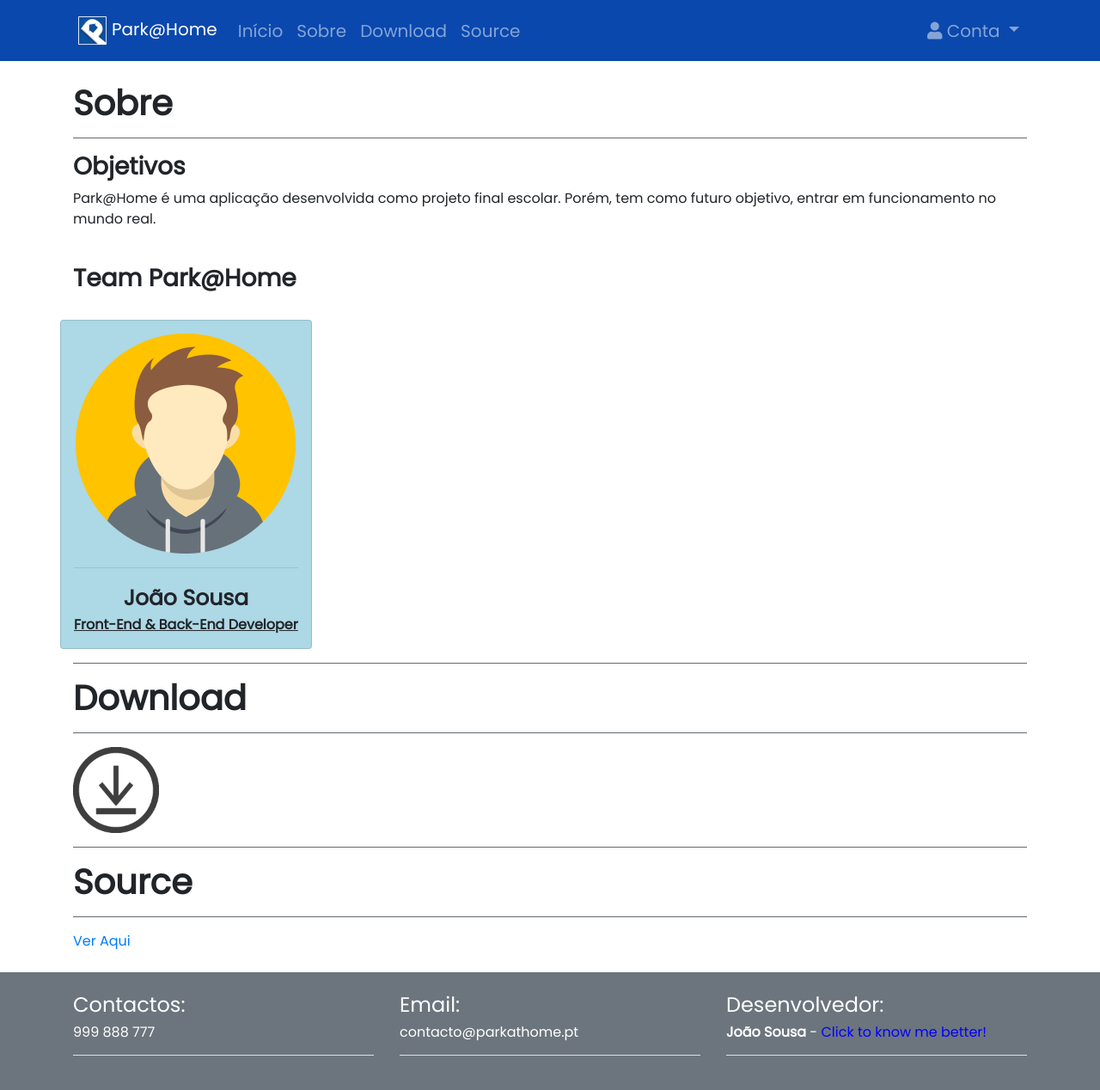
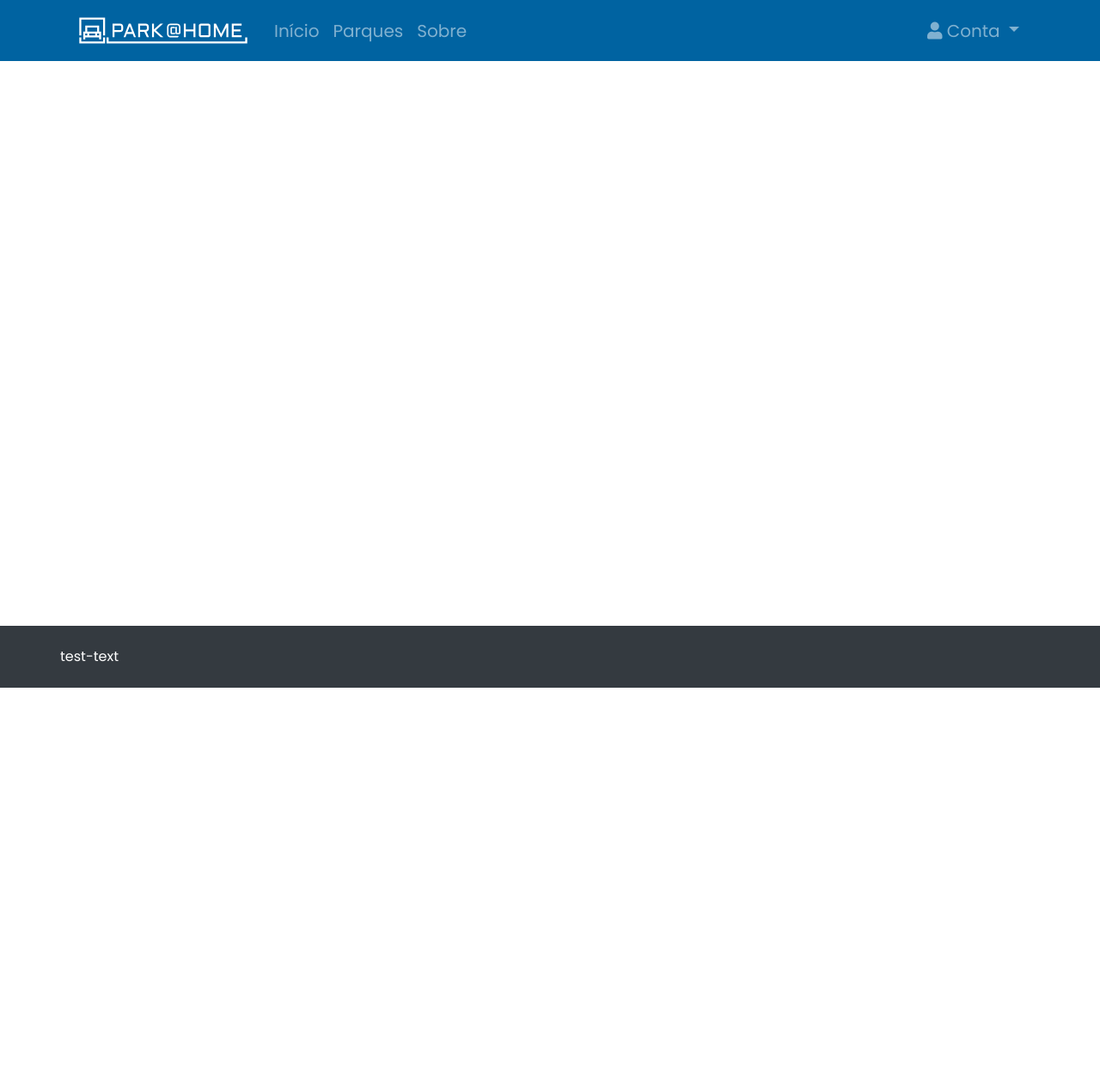
Before and after one commit to FlawlessPT/ParkAtHome-Website_New, a PHP site: page /Inicio/index.php in a window 1280 px wide. Shown: the whole page at 86% size. After the commit the page ends 800 px from the top, so only its background shows below. Run offline with PHP 8.4, Linux system fonts and the light colour scheme; some libraries are stand-ins or nearby versions.

Commit message:
Updated visuals to new version

```diff
--- a/Footer/footer.php
+++ b/Footer/footer.php
@@ -1,22 +1,8 @@
-<!-- style="position: fixed; bottom: 0px;" -->
-<footer class="footer bg-secondary text-white py-4 w-100" style="position: fixed; bottom: 0px;"><!-- REMOVE STYLE TAG -->
+<footer class="footer bg-dark text-white py-4 w-100" style="position: fixed; bottom: 0px;">
+    <!-- REMOVE STYLE TAG -->
     <div class="container">
         <div class="row">
-            <div class="col-lg-4">
-                <h4>Contactos: </h4>
-                <h6>999 888 777</h6>
-                <hr class="bg-light">
-            </div>
-            <div class="col-lg-4">
-                <h4>Email: </h4>
-                <h6>contacto@parkathome.pt</h6>
-                <hr class="bg-light">
-            </div>
-            <div class="col-lg-4">
-                <h4>Desenvolvedor: </h4>
-                <h6><b>João Sousa</b> - <a style="color: blue" href="https://linktr.ee/flawlessyasuo">Click to know me better!</a></h6>
-                <hr class="bg-light">
-            </div>
+            test-text
         </div>
     </div>
 </footer>
--- a/Footer/footer2.php
+++ b/Footer/footer2.php
@@ -1,21 +1,7 @@
 <footer class="footer bg-secondary text-white py-4">
     <div class="container">
         <div class="row">
-            <div class="col-lg-4">
-                <h4>Contactos: </h4>
-                <h6>999 888 777</h6>
-                <hr class="bg-light">
-            </div>
-            <div class="col-lg-4">
-                <h4>Email: </h4>
-                <h6>contacto@parkathome.pt</h6>
-                <hr class="bg-light">
-            </div>
-            <div class="col-lg-4">
-                <h4>Desenvolvedor: </h4>
-                <h6><b>João Sousa</b> - <a style="color: blue" href="https://linktr.ee/flawlessyasuo">Click to know me better!</a></h6>
-                <hr class="bg-light">
-            </div>
+            test-text
         </div>
     </div>
 </footer>
--- a/Inicio/index.php
+++ b/Inicio/index.php
@@ -6,8 +6,8 @@
     <meta name="viewport" content="width=device-width, initial-scale=1, shrink-to-fit=no">
     <meta name="description" content="Android application to manage parking lots">
     <meta name="author" content="Flawless">
-    <link rel="icon" href="../Imagens/IconSousa.png">
-    <title>ParkAtHome - Aplicação para Parques de Estacionamento</title>
+    <link rel="icon" href="../Imagens/logo-vertical.svg">
+    <title>Park@Home - Aplicação para Parques de Estacionamento</title>
 
     <!-- BOOTSTRAP LINKS-->
     <link rel="stylesheet" href="https://stackpath.bootstrapcdn.com/bootstrap/4.3.1/css/bootstrap.min.css" integrity="sha384-ggOyR0iXCbMQv3Xipma34MD+dH/1fQ784/j6cY/iJTQUOhcWr7x9JvoRxT2MZw1T" crossorigin="anonymous">
@@ -20,8 +20,8 @@
     <link rel="stylesheet" href="https://use.fontawesome.com/releases/v5.8.2/css/all.css" integrity="sha384-oS3vJWv+0UjzBfQzYUhtDYW+Pj2yciDJxpsK1OYPAYjqT085Qq/1cq5FLXAZQ7Ay" crossorigin="anonymous">
 
     <!-- OWN LINKS -->
-    <link rel="stylesheet" href="../Menu/navbar.css?v=1.2">
-    <link rel="stylesheet" href="main_index.css?v=1.2">
+    <link rel="stylesheet" href="../Menu/navbar.css?v=1.3">
+    <link rel="stylesheet" href="main_index.css?v=1.3">
 </head>
 
 <body>
@@ -31,40 +31,8 @@
     <br>
     <?php include '../Menu/menu.php'; ?>
     <div class="container">
-        <br>
-        <h1 id="objetivos">Sobre</h1>
-        <hr class="bg-secondary">
-        <h3 id="objetivos">Objetivos</h3>
-        <p>Park@Home é uma aplicação desenvolvida como projeto final escolar. Porém, tem como futuro
-            objetivo, entrar em funcionamento no mundo real.</p>
-        <br>
-        <h3 class="text-left">Team Park@Home</h3>
-        <br>
-        <div class="d-flex justify-content-left">
-            <div class="row">
-                <div class="card" style="background-color: lightblue;">
-                    <img src="../Imagens/avatar-me.jpg" class="mx-auto" width="256px" height="256px" alt="João Sousa">
-                    <hr>
-                    <b class="text-center" id="team-me">João Sousa</b>
-                    <b class="text-center" id="role-me">Front-End & Back-End Developer</b>
-                </div>
-            </div>
-        </div>
-        <hr class="bg-secondary">
-        <h1 id="download">Download</h1>
-        <hr class="bg-secondary">
-        <a href="app-debug.apk" download>
-            <img src="../Imagens/Download.png" width="100px" height="100px" class="img-fluid" alt="Download">
-        </a>
-        <hr class="bg-secondary">
-        <h1 id="source">Source</h1>
-        <hr class="bg-secondary">
-        <a href="https://www.github.com/FlawlessPT/ParkAtHome" type="menu">Ver Aqui</a>
-        <br>
     </div>
-    <!-- </div> -->
-    <br>
-    <?php include '../Footer/footer2.php'; ?>
+    <?php include '../Footer/footer.php'; ?>
 </body>
 
 </html>
--- a/Login/index.php
+++ b/Login/index.php
@@ -20,8 +20,8 @@
     <link rel="stylesheet" href="https://use.fontawesome.com/releases/v5.8.2/css/all.css" integrity="sha384-oS3vJWv+0UjzBfQzYUhtDYW+Pj2yciDJxpsK1OYPAYjqT085Qq/1cq5FLXAZQ7Ay" crossorigin="anonymous">
 
     <!-- OWN CSS -->
-    <link rel="stylesheet" href="../Menu/navbar.css?v=1.1">
-    <link rel="stylesheet" href="main_login.css?v=1.3">
+    <link rel="stylesheet" href="../Menu/navbar.css?v=1.2">
+    <link rel="stylesheet" href="main_login.css?v=1.4">
 
     <!-- PAGE FUNCTIONS -->
     <script src="login.js?v=1.1"></script>
--- a/Login/login.js
+++ b/Login/login.js
@@ -26,7 +26,6 @@ function login() {
   var xhttp = new XMLHttpRequest();
   xhttp.onreadystatechange = function () {
     if (this.readyState == 4 && this.status == 200) {
-      //alert(this.responseText);
       if (this.responseText == 1) {
         window.location.href = "../Inicio/index.php";
       } else {
--- a/Login/login.php
+++ b/Login/login.php
@@ -8,7 +8,6 @@
     $pw = $_GET['password'];
 
     session_start();
-    //echo $pw;
 
     // Cria a ligação à BD
     $conn = mysqli_connect($servername, $username, $password, $dbname);
@@ -27,5 +26,3 @@
     }
 
     mysqli_close($conn);
-
-?>
--- a/Menu/menu.php
+++ b/Menu/menu.php
@@ -1,7 +1,7 @@
-<nav class="navbar navbar-expand-lg navbar-dark fixed-top w-100">
+<nav class="navbar navbar-expand-lg navbar-dark fixed-top w-100" style="background-color: #0063a1;">
     <div class="container">
         <a class="navbar-brand" href="../Inicio/index.php">
-            <img src="../Imagens/IconSousa.png" id="logo" alt="parking-logo">Park@Home
+            <img src="../Imagens/logo-horizontal.svg" id="logo" style="width: 200px;" alt="parking-logo">
         </a>
         <button class="navbar-toggler" type="button" data-toggle="collapse" data-target="#navbarNavDropdown" aria-controls="navbarNavDropdown" aria-expanded="false" aria-label="Toggle navigation">
             <span class="navbar-toggler-icon"></span> Menu
@@ -14,13 +14,10 @@
                     </a>
                 </li>
                 <li class="nav-item">
-                    <a class="nav-link" href="../Inicio/index.php#sobre">Sobre</a>
+                    <a class="nav-link" href="../Inicio/index.php#sobre">Parques</a>
                 </li>
                 <li class="nav-item">
-                    <a class="nav-link" href="../Inicio/index.php#download">Download</a>
-                </li>
-                <li class="nav-item" id="source">
-                    <a class="nav-link" id="source" href="../Inicio/index.php#source">Source</a>
+                    <a class="nav-link" href="../Inicio/index.php#download">Sobre</a>
                 </li>
             </ul>
             <?php
@@ -51,7 +48,7 @@
                     }
                 }
                 echo '<ul class="navbar-nav ml-auto">
-                        <li class="dropdown">
+                        <li class="dropdown" style="background-color: #0063a1;">
                             <button class="nav-link nav-item btn dropdown-toggle" type="button" id="dropdownMenuButton" data-toggle="dropdown" aria-haspopup="true" aria-expanded="false">
                                 <i class="fa fa-user"></i> ' . $personName . '
                             </button>
@@ -64,7 +61,7 @@
                     </ul>';
             } else {
                 echo '<ul class="navbar-nav ml-auto">
-                        <li class="dropdown">
+                        <li class="dropdown" style="background-color: #0063a1;">
                             <button class="nav-link nav-item btn dropdown-toggle" type="button" id="dropdownMenuButton" data-toggle="dropdown" aria-haspopup="true" aria-expanded="false">
                                 <i class="fa fa-user"></i> Conta
                             </button>
```
Also changed, not shown: Extras/Notes/OLD-TODOs.txt (deleted, +0 -14 lines), Extras/Testes/main_testes.css (+5 -38 lines), Register/index.php (+3 -35 lines), Imagens/IconSousa.png (deleted), Imagens/avatar-me.jpg (deleted), Imagens/avatar.png (deleted), Imagens/bby-me-final.png (deleted), Imagens/logo-horizontal.svg (added), Imagens/logo-vertical.svg (added), 1 other file.
